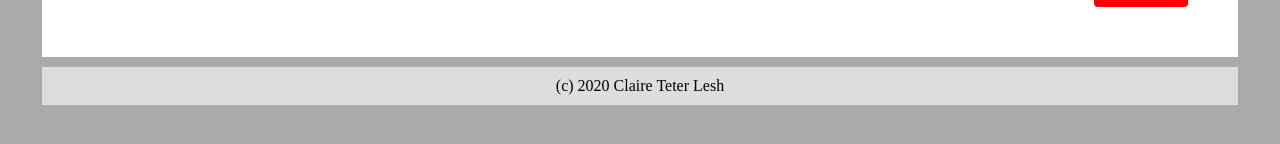
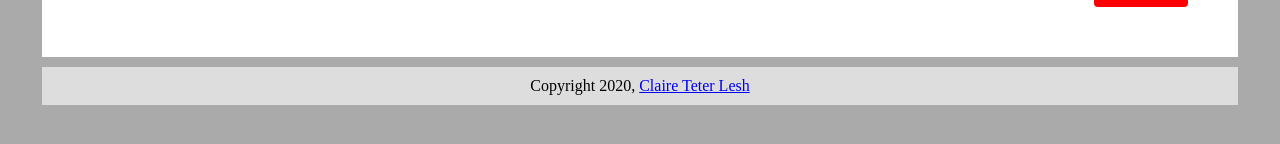
Before and after one commit to cteterita/on-location, a React (Create React App) app: page / in a window 1280 px wide. Shown: the part 534-678 px from the top of the page. Built offline with nearby package versions, Linux system fonts and the light colour scheme; no server answers.

Commit message:
updated footer

```diff
--- a/src/App.js
+++ b/src/App.js
@@ -18,7 +18,8 @@ function App() {
         </Switch>
       </section>
       <footer>
-        (c) 2020 Claire Teter Lesh
+        Copyright 2020,&nbsp;
+        <a href="https://cteterita.github.io/portfolio/" target="_blank" rel="noreferrer">Claire Teter Lesh</a>
       </footer>
     </main>
   );
```
